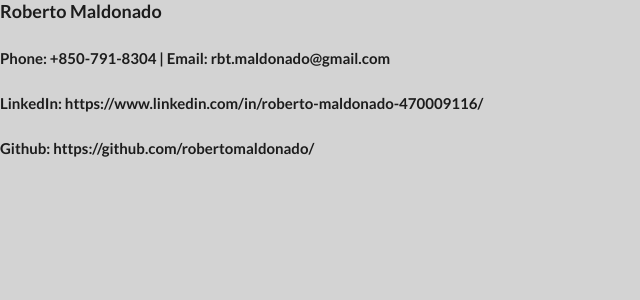
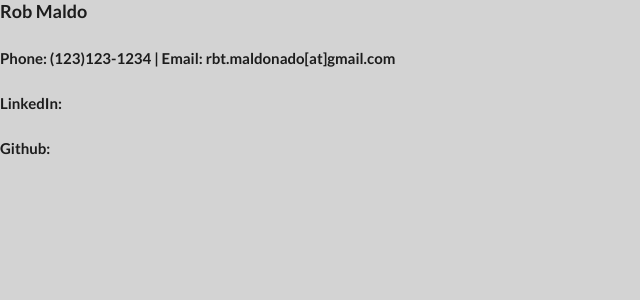
Before and after one commit to robertomaldonado/MaldonadoResume, a React (Create React App) app: page / in a window 1280 px wide. Shown: the top 300 px of the page, without its empty margins (0-640 px from the left). Built offline with nearby package versions, Linux system fonts and the light colour scheme.

Commit message:
Updated to use the Json resume schema
Provides better organization for info to be displayed. Will help to add everything as modules.

```diff
--- a/src/index.js
+++ b/src/index.js
@@ -4,18 +4,134 @@ import './index.css';
 import PersonalSiteDashboard from './PersonalSiteDashboard';
 import * as serviceWorker from './serviceWorker';
 
-let aboutMe =
-    {
-    "id":1,
-    "name":"Roberto Maldonado",
-    "phone":"+850-791-8304",
-    "email": "rbt.maldonado@gmail.com",
-    "linkedin":"https://www.linkedin.com/in/roberto-maldonado-470009116/",
-    "github":"https://github.com/robertomaldonado/",
-    };
+    let allData = {
+        "basics": {
+          "name": "Rob Maldo",
+          "label": "Developer",
+          "picture": "",
+          "email": "rbt.maldonado[at]gmail.com",
+          "phone": "(123)123-1234",
+          "website": "http://tobedisplayed.com",
+          "summary": "This is a summary ",
+          "location": {
+            "address": "1234 Highway St",
+            "postalCode": "FL 32301",
+            "city": "Tallahassee",
+            "countryCode": "US",
+            "region": "East Coast"
+          },
+          "profiles": [{
+            "network": "Github",
+            "username": "Roberto Maldonado",
+            "url": "https://github.com/robertomaldonado/"
+          },
+          {
+            "network": "LinkedIn",
+            "username": "Roberto Maldonado",
+            "url": "https://www.linkedin.com/in/roberto-maldonado-470009116/"
+          }]
+        },
+        "work": [{
+          "company": "Petroenergy - Pipeline Integrity",
+          "position": "Intern",
+          "location": "Quito, Ecuador",
+          "website": "https://petroenergy.com.ec",
+          "startDate": "June 2014",
+          "endDate": "August 2014",
+          "summary": "Description...",
+          "highlights": [
+            "Updated and modified the company's website as content needed to be changed, measured by a new functional and responsive website presentation using JavaScript, Css and Html.",
+          ]
+        },
+        {
+            "company": "Petroenergy - Pipeline Integrity",
+            "position": "IT network support and developer",
+            "location": "Quito, Ecuador",
+            "website": "https://petroenergy.com.ec",
+            "startDate": "December 2015",
+            "endDate": "June 2017",
+            "summary": "Description...",
+            "highlights": [
+              "Accomplished to implement specialized software components with VBA for Excel that automated processing and analysis for cathodic protection and oil pipeline inspection data, as measured by instantly performing tasks that used days of data handling, by programming routines into worksheets that merge different file formats and content from the data gathering equipment readings.",
+              "Presented a prototype for a GIS application that displayed gathered values at specific locations for a particular user, as measured by a web application that displayed interactive pins over a layer of GoogleMaps, by building the application from scratch with AngularJS framework, and Firebase service.",
+            ]
+          }],
+        "volunteer": [{
+          "organization": "Organization",
+          "position": "Volunteer",
+          "website": "http://organization.com/",
+          "startDate": "2012-01-01",
+          "endDate": "2013-01-01",
+          "summary": "Description...",
+          "highlights": [
+            "Awarded 'Volunteer of the Month'"
+          ]
+        }],
+        "education": [{
+          "institution": "Universidad San Francisco de Quito",
+          "area": "Computer Science",
+          "studyType": "Bachelor",
+          "startDate": "August 2010",
+          "endDate": "November 2015",
+          "gpa": "3.5",
+          "courses": [
+            "Basic SQL"
+          ]
+        },
+        {
+          "institution": "Florida State University",
+          "area": "Computer Science",
+          "studyType": "Master's Degree",
+          "startDate": "June 2017",
+          "endDate": "Expected December 2019",
+          "gpa": "3.71",
+          "courses": [
+            "Networks",
+            "Artificial Intelligence",
+            "Mobile Computing"
+            ]
+        }],
+        "awards": [{
+          "title": "Award",
+          "date": "2014-11-01",
+          "awarder": "Company",
+          "summary": "There is no spoon."
+        }],
+        "publications": [{
+          "name": "Publication",
+          "publisher": "Company",
+          "releaseDate": "2014-10-01",
+          "website": "http://publication.com",
+          "summary": "Description..."
+        }],
+        "skills": [{
+          "name": "Web Development",
+          "level": "Master",
+          "keywords": [
+            "HTML",
+            "CSS",
+            "Javascript"
+          ]
+        }],
+        "languages": [{
+          "language": "English",
+          "fluency": "Native speaker"
+        }],
+        "interests": [{
+          "name": "Wildlife",
+          "keywords": [
+            "Ferrets",
+            "Unicorns"
+          ]
+        }],
+        "references": [{
+          "name": "Jane Doe",
+          "reference": "Reference..."
+        }]
+      };
 
 ReactDOM.render(
-    <PersonalSiteDashboard details={aboutMe}/>,
+    <PersonalSiteDashboard  details={allData.basics} education={allData.education}/>,
     document.getElementById('root')
 );
 
```
